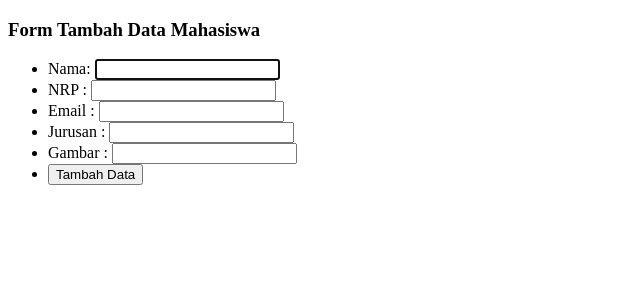
After one commit to arifhrpp/pw2020_54416388, a PHP site: page /tambah.php in a window 1280 px wide. The commit adds this page. Shown: the top 300 px of the page, without its empty margins (0-640 px from the left). Run offline with PHP 8.4, Linux system fonts and the light colour scheme.

Commit message:
menambahkan fitur INSERT data

```diff
--- a/kuliah/pertemuan10/functions.php
+++ b/kuliah/pertemuan10/functions.php
@@ -21,3 +21,23 @@ function query($query)
 
   return $rows;
 }
+
+function tambah($data)
+{
+  $conn = koneksi();
+
+  $nama = htmlspecialchars($data['nama']);
+  $nrp  = htmlspecialchars($data['nrp']);
+  $email = htmlspecialchars($data['email']);
+  $jurusan = htmlspecialchars($data['jurusan']);
+  $gambar = htmlspecialchars($data['gambar']);
+
+  $query = "INSERT INTO
+                mahasiswa
+              VALUES
+              (null,'$nama','$nrp','$email', '$jurusan', '$gambar' );
+              ";
+  mysqli_query($conn, $query);
+  echo mysqli_error($conn);
+  return mysqli_affected_rows($conn);
+}
--- a/kuliah/pertemuan10/latihan3.php
+++ b/kuliah/pertemuan10/latihan3.php
@@ -15,6 +15,10 @@ $mahasiswa = query("SELECT * FROM mahasiswa");
 
 <body>
   <h3>Daftar Mahasiswa</h3>
+  <a href="tambah.php">Tambah Data Mahasiswa</a>
+  <br><br>
+
+
   <table border="1" cellpadding="10" cellspacing="0">
     <tr>
       <th>#</th>
--- /dev/null
+++ b/kuliah/pertemuan10/tambah.php
@@ -0,0 +1,72 @@
+<?php
+require 'functions.php';
+
+
+// cek apakah tombol tambah sudah ditekan
+if (isset($_POST['tambah'])) {
+  if (tambah($_POST) > 0) {
+    echo "<script>
+          alert('data berhasil ditambahkan')
+          document.location.href = 'latihan3.php';
+    </script>";
+  } else {
+    echo "data gagal ditambahkan";
+  }
+}
+
+?>
+
+
+
+<!DOCTYPE html>
+<html lang="en">
+
+<head>
+  <meta charset="UTF-8">
+  <meta name="viewport" content="width=device-width, initial-scale=1.0">
+  <title>Tambah Data Mahasiswa</title>
+</head>
+
+<body>
+  <h3>Form Tambah Data Mahasiswa</h3>
+  <form action="" method="POST">
+    <ul>
+      <li>
+        <label>
+          Nama:
+          <input type="text" name="nama" autofocus required>
+        </label>
+      </li>
+      <li>
+        <label>
+          NRP :
+          <input type="text " name="nrp" required>
+        </label>
+      </li>
+      <li>
+        <label>
+          Email :
+          <input type="text" name="email" required>
+        </label>
+      </li>
+      <li>
+        <label>
+          Jurusan :
+          <input type="text" name="jurusan" required>
+        </label>
+      </li>
+      <li>
+        <label>
+          Gambar :
+          <input type="text" name="gambar" required>
+        </label>
+      </li>
+      <li>
+        <button type="submit" name="tambah">Tambah Data</button>
+      </li>
+    </ul>
+
+  </form>
+</body>
+
+</html>
```
